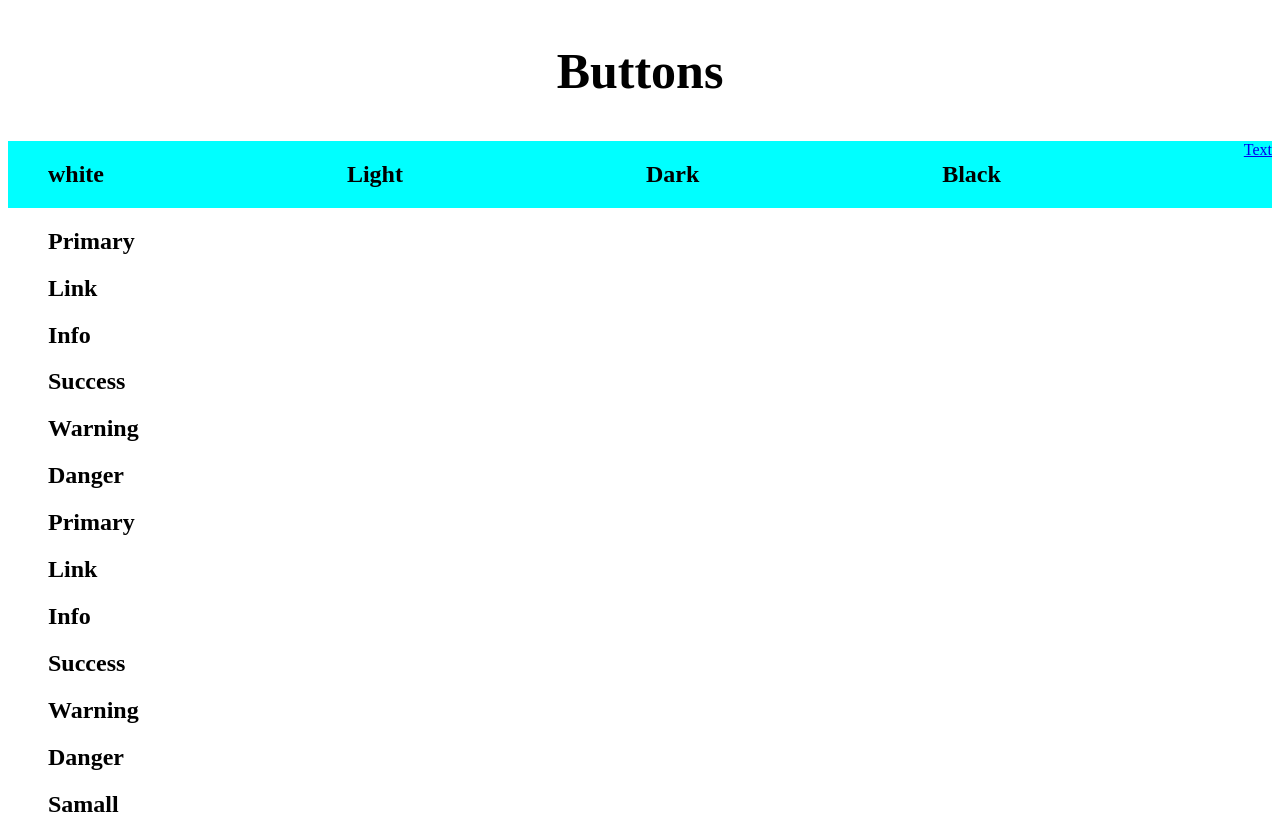
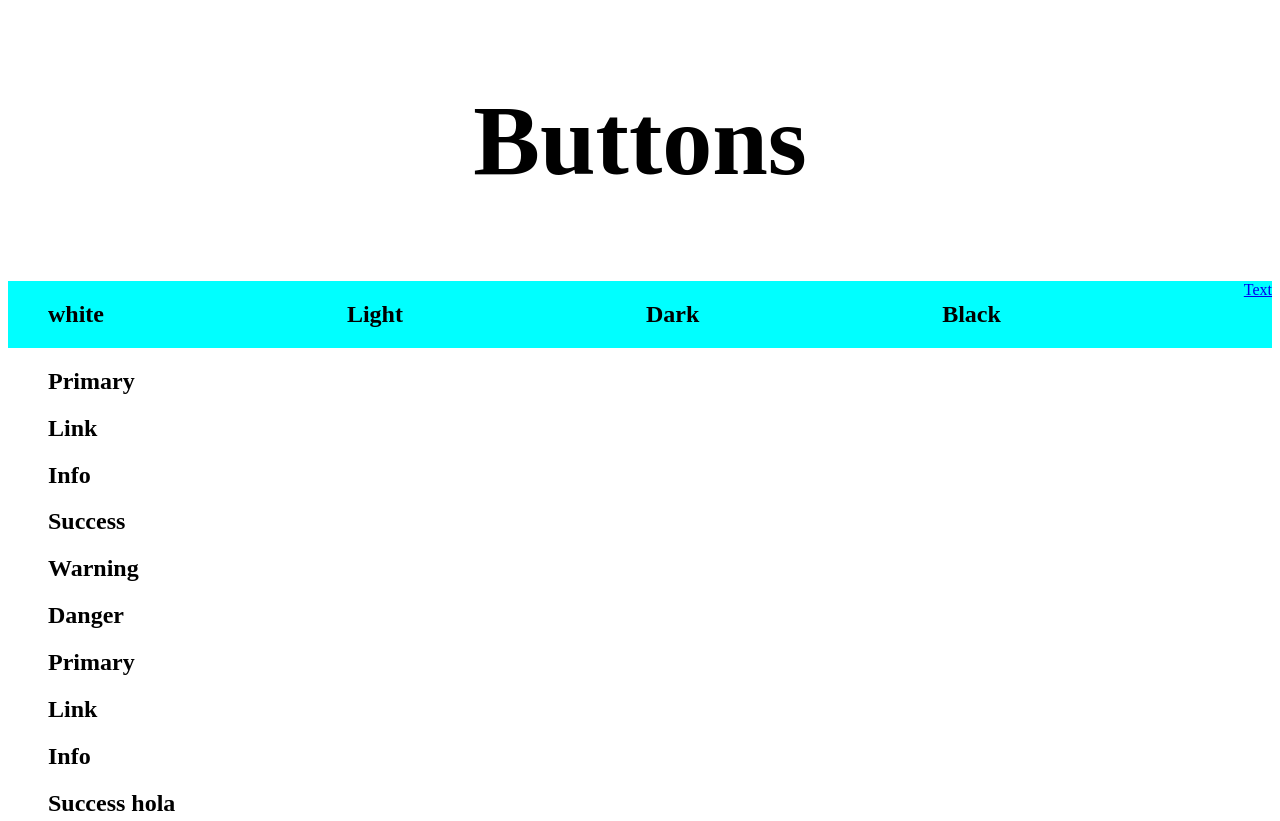
Before and after one commit to EmersonAlmeidaB/Button, a plain HTML site: page index.html in a window 1280 px wide. Shown: the top 821 px of the page. Drawn offline with Linux system fonts and the light colour scheme.

Commit message:
change nae

```diff
--- a/botones/index.html
+++ b/index.html
@@ -30,7 +30,7 @@
             <h2>Primary</h2>
             <h2>Link</h2>
             <h2>Info</h2>
-            <h2>Success</h2>
+            <h2>Success hola</h2>
             <h2>Warning</h2>
             <h2>Danger</h2>
         </ul>
--- a/botones/style.css
+++ b/style.css
@@ -6,7 +6,7 @@
 
 section h1 {
     text-align: center;
-    font-size: 50px;
+    font-size: 100px;
 }
 
 
```
